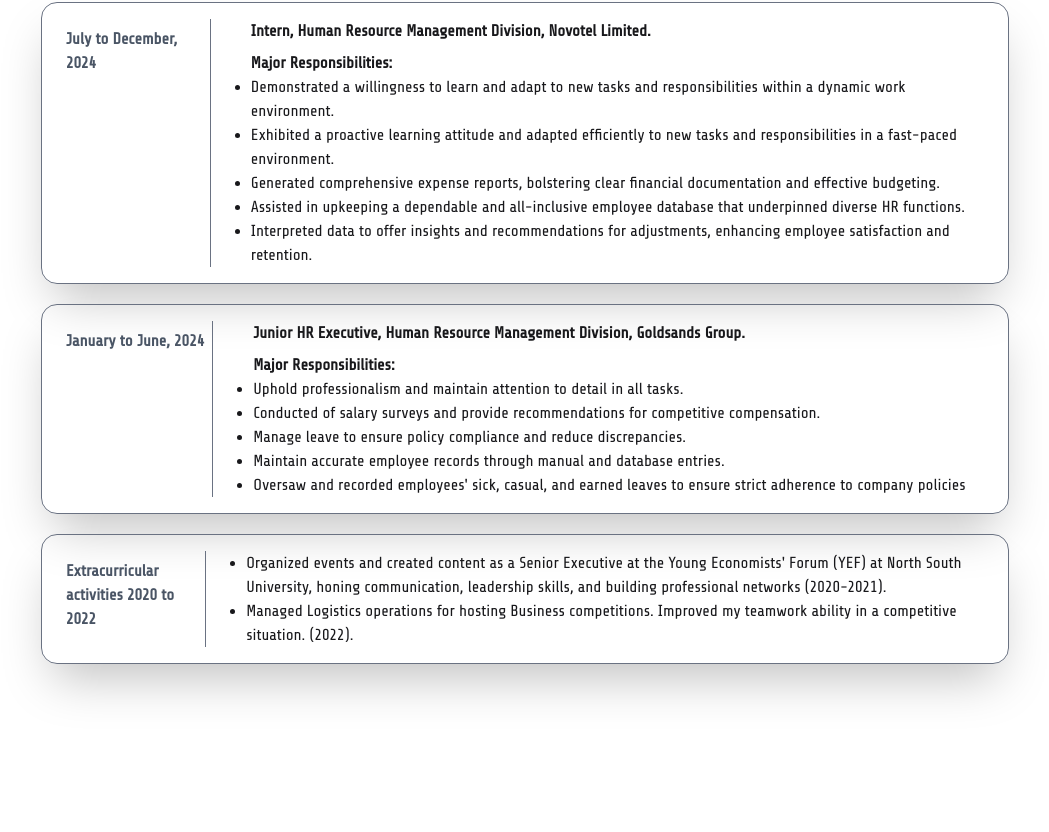
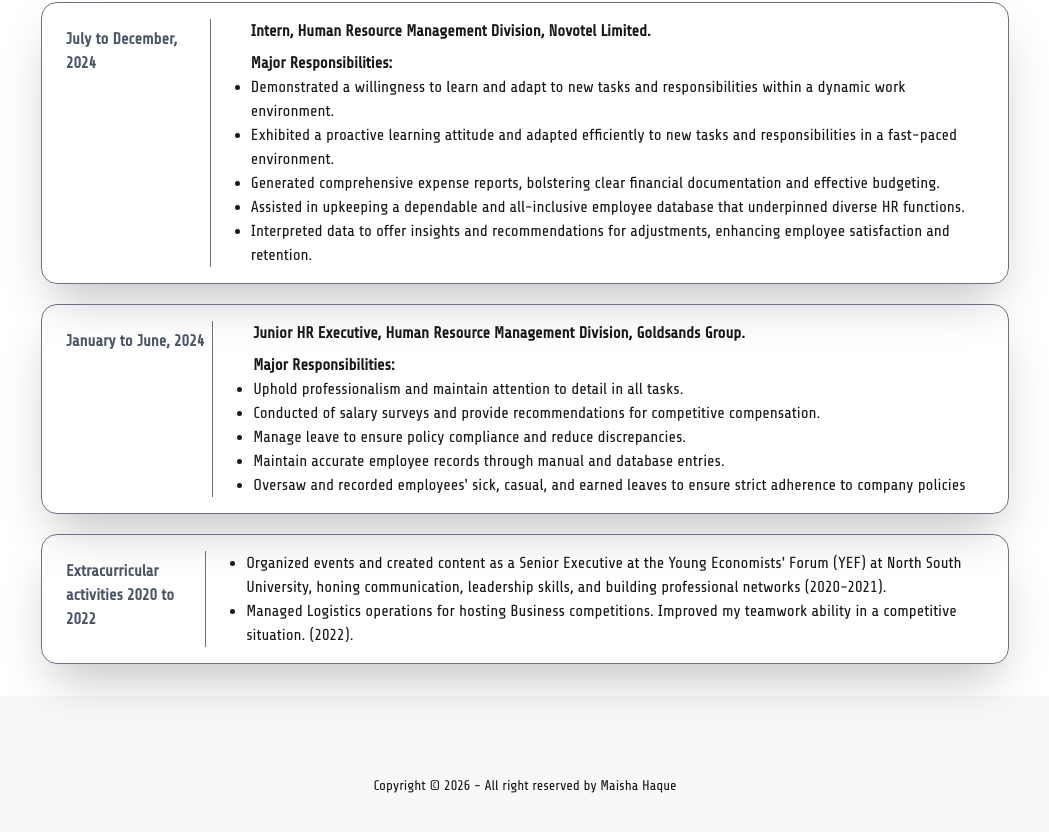
Before and after one commit to parvez-nur-shadhin/maisha-haque, a React (Vite) app: page / in a window 1280 px wide. Shown: the part 863-1695 px from the top of the page, without its empty margins (115-1164 px from the left). Before the commit the page ends 1543 px from the top, so only its background shows below. Built offline with nearby package versions, Linux system fonts and the light colour scheme.

Commit message:
Footer Added

```diff
--- a/src/App.jsx
+++ b/src/App.jsx
@@ -2,6 +2,7 @@
 import Banner from "./Components/Banner/Banner"
 import Education from "./Components/Education/Education";
 import Experience from "./Components/Experience/Experience";
+import Footer from "./Components/Footer/Footer";
 function App() {
 
   return (
@@ -10,6 +11,7 @@
       <Banner />
       <Education />
       <Experience />
+      <Footer />
     </>
   )
 }
--- /dev/null
+++ b/src/Components/Footer/Footer.jsx
@@ -0,0 +1,54 @@
+import React from "react";
+
+const Footer = () => {
+  return (
+    <div>
+      <footer className="footer footer-horizontal footer-center bg-base-200 text-base-content rounded p-10 mt-4">
+        <nav>
+          {/* <div className="grid grid-flow-col gap-4">
+            <a>
+              <svg
+                xmlns="http://www.w3.org/2000/svg"
+                width="24"
+                height="24"
+                viewBox="0 0 24 24"
+                className="fill-current"
+              >
+                <path d="M24 4.557c-.883.392-1.832.656-2.828.775 1.017-.609 1.798-1.574 2.165-2.724-.951.564-2.005.974-3.127 1.195-.897-.957-2.178-1.555-3.594-1.555-3.179 0-5.515 2.966-4.797 6.045-4.091-.205-7.719-2.165-10.148-5.144-1.29 2.213-.669 5.108 1.523 6.574-.806-.026-1.566-.247-2.229-.616-.054 2.281 1.581 4.415 3.949 4.89-.693.188-1.452.232-2.224.084.626 1.956 2.444 3.379 4.6 3.419-2.07 1.623-4.678 2.348-7.29 2.04 2.179 1.397 4.768 2.212 7.548 2.212 9.142 0 14.307-7.721 13.995-14.646.962-.695 1.797-1.562 2.457-2.549z"></path>
+              </svg>
+            </a>
+            <a>
+              <svg
+                xmlns="http://www.w3.org/2000/svg"
+                width="24"
+                height="24"
+                viewBox="0 0 24 24"
+                className="fill-current"
+              >
+                <path d="M19.615 3.184c-3.604-.246-11.631-.245-15.23 0-3.897.266-4.356 2.62-4.385 8.816.029 6.185.484 8.549 4.385 8.816 3.6.245 11.626.246 15.23 0 3.897-.266 4.356-2.62 4.385-8.816-.029-6.185-.484-8.549-4.385-8.816zm-10.615 12.816v-8l8 3.993-8 4.007z"></path>
+              </svg>
+            </a>
+            <a>
+              <svg
+                xmlns="http://www.w3.org/2000/svg"
+                width="24"
+                height="24"
+                viewBox="0 0 24 24"
+                className="fill-current"
+              >
+                <path d="M9 8h-3v4h3v12h5v-12h3.642l.358-4h-4v-1.667c0-.955.192-1.333 1.115-1.333h2.885v-5h-3.808c-3.596 0-5.192 1.583-5.192 4.615v3.385z"></path>
+              </svg>
+            </a>
+          </div> */}
+        </nav>
+        <aside>
+          <p>
+            Copyright © {new Date().getFullYear()} - All right reserved by Maisha Haque
+          </p>
+        </aside>
+      </footer>
+    </div>
+  );
+};
+
+export default Footer;
```
